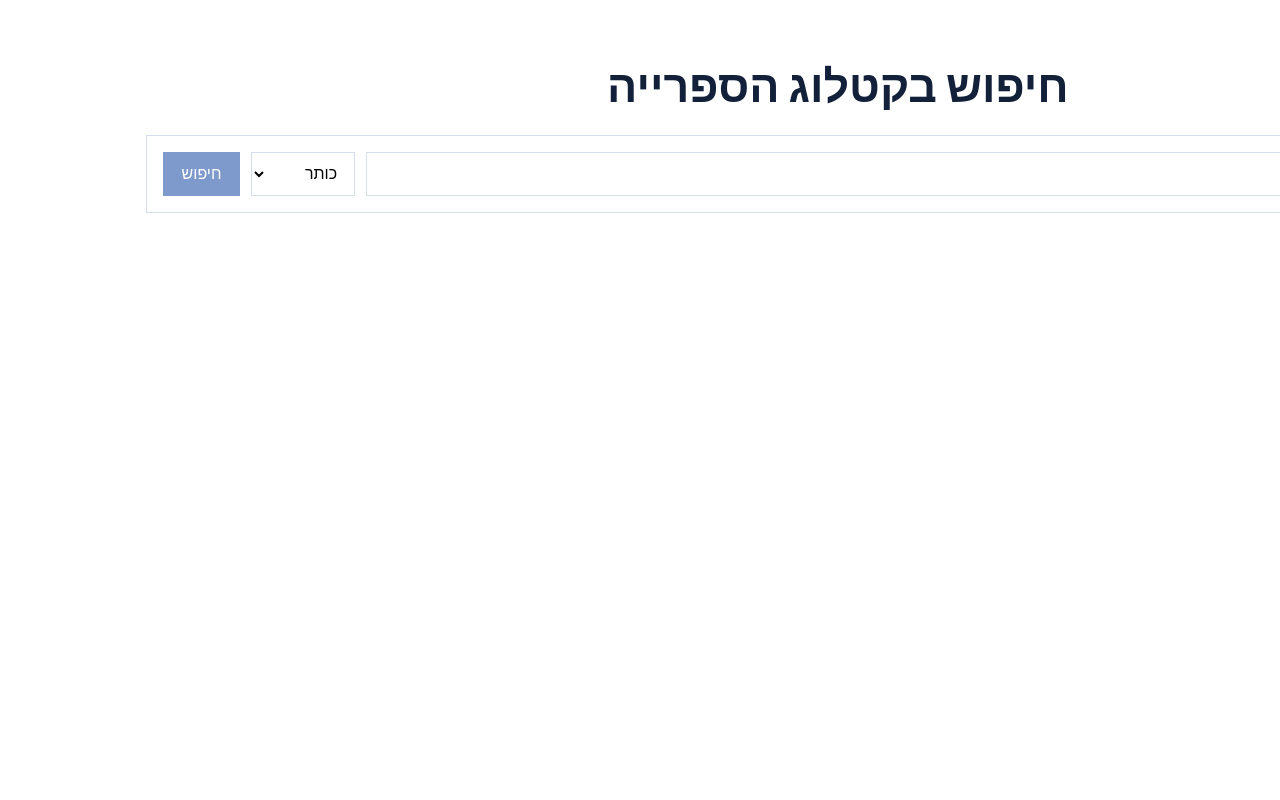
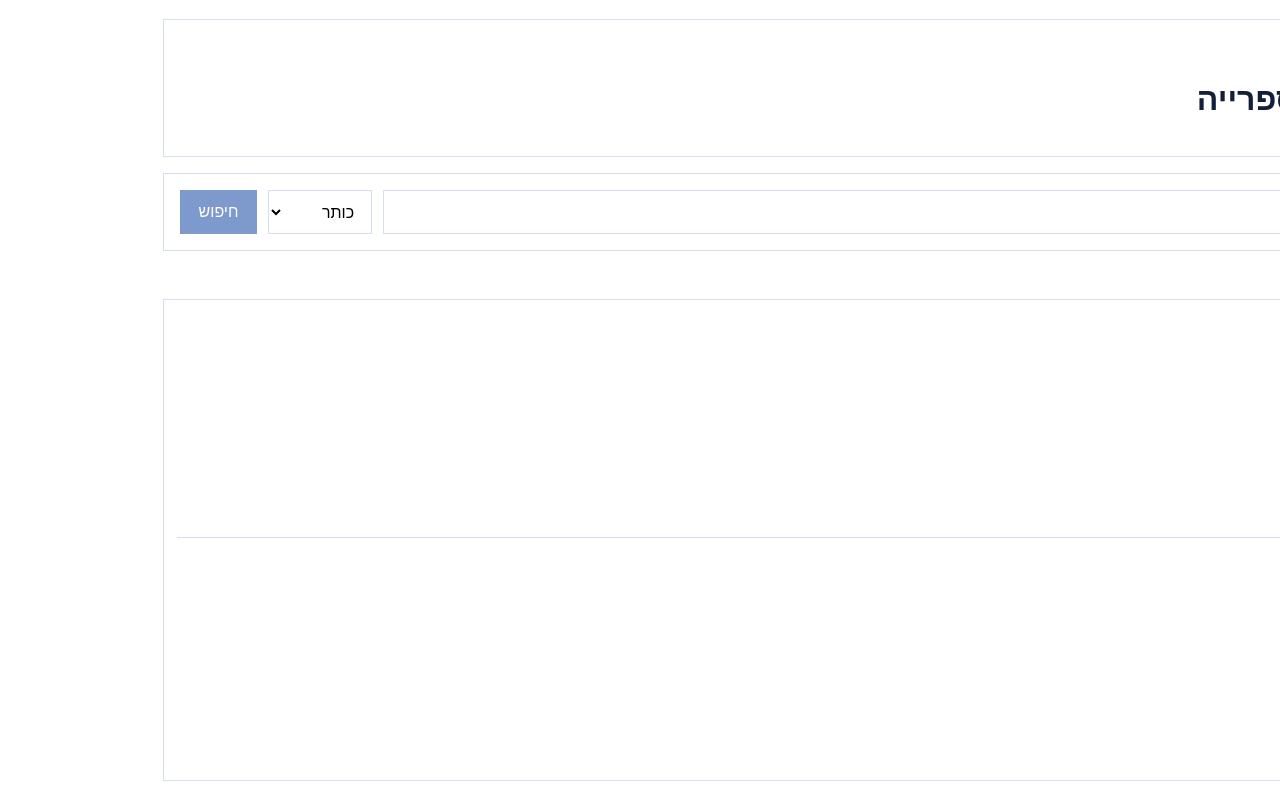
Before and after one commit to LodLibrary/booksearch, a Next.js app: page / in a window 1280 px wide. Shown: the top 800 px of the page. Built offline with nearby package versions, Linux system fonts and the light colour scheme.

Commit message:
Upgrade homepage into polished kiosk-style library search UI

```diff
--- a/app/globals.css
+++ b/app/globals.css
@@ -21,6 +21,24 @@ body {
   padding: 1.2rem;
   min-height: 100vh;
   aspect-ratio: 16 / 9;
+}
+
+.kiosk {
+  display: grid;
+  grid-template-rows: auto auto 1fr;
+  gap: 1rem;
+}
+
+.topBar {
+  border: 1px solid var(--line);
+  padding: 1rem 1.2rem;
+  background: #fff;
+}
+
+.eyebrow {
+  margin: 0 0 0.2rem;
+  color: #4a5f8a;
+  font-size: 0.92rem;
 }
 
 .hero h1 {
@@ -83,6 +101,23 @@ body {
   margin-top: 1.5rem;
   display: grid;
   gap: 1rem;
+  margin-top: 0;
+  max-height: 58vh;
+  overflow: auto;
+  padding-inline-end: 0.2rem;
+}
+
+.resultsBoard {
+  border: 1px solid var(--line);
+  background: #fff;
+  padding: 0.8rem;
+  display: grid;
+  gap: 0.8rem;
+}
+
+.resultsHeader {
+  border-bottom: 1px solid var(--line);
+  padding-bottom: 0.5rem;
 }
 
 .resultsCount {
@@ -108,7 +143,8 @@ body {
 .card h2 {
   margin-top: 0;
   margin-bottom: 0.6rem;
-  font-size: 1.2rem;
+  font-size: 1.24rem;
+  color: #18356d;
 }
 
 .card ul {
@@ -179,6 +215,7 @@ body {
   border-color: var(--primary);
   font-weight: 600;
   cursor: pointer;
+  min-height: 40px;
 }
 
 .actions button:disabled {
@@ -255,6 +292,10 @@ body {
   .searchForm {
     grid-template-columns: 1fr;
   }
+
+  .results {
+    max-height: unset;
+  }
 }
 
 @media (max-width: 560px) {
--- a/app/page.tsx
+++ b/app/page.tsx
@@ -74,9 +74,15 @@ export default function HomePage() {
   };
 
   return (
-    <main className="container">
+    <main className="container kiosk">
+      <header className="topBar">
+        <div>
+          <p className="eyebrow">הספרייה העירונית לוד</p>
+          <h1>חיפוש בקטלוג הספרייה</h1>
+        </div>
+      </header>
+
       <section className="hero">
-        <h1>חיפוש בקטלוג הספרייה</h1>
         <form className="searchForm" onSubmit={onSubmit} aria-label="טופס חיפוש">
           <label htmlFor="query" className="srOnly">
             טקסט לחיפוש
@@ -109,12 +115,15 @@ export default function HomePage() {
         </div>
       </section>
 
-      <section className="results" aria-live="polite">
+      <section className="resultsBoard" aria-live="polite">
+        <div className="resultsHeader">
         {!loading && searched && !error && visibleResults.length > 0 && (
           <p className="resultsCount">נמצאו {visibleResults.length} תוצאות</p>
         )}
         {!loading && searched && !error && visibleResults.length === 0 && <p>לא נמצאו תוצאות מתאימות.</p>}
+        </div>
 
+        <div className="results">
         {visibleResults.map((item, idx) => (
           <article key={`${item.title}-${idx}`} className="card">
             <div className="cardLayout">
@@ -180,6 +189,7 @@ export default function HomePage() {
             </div>
           </article>
         ))}
+        </div>
       </section>
     </main>
   );
```
